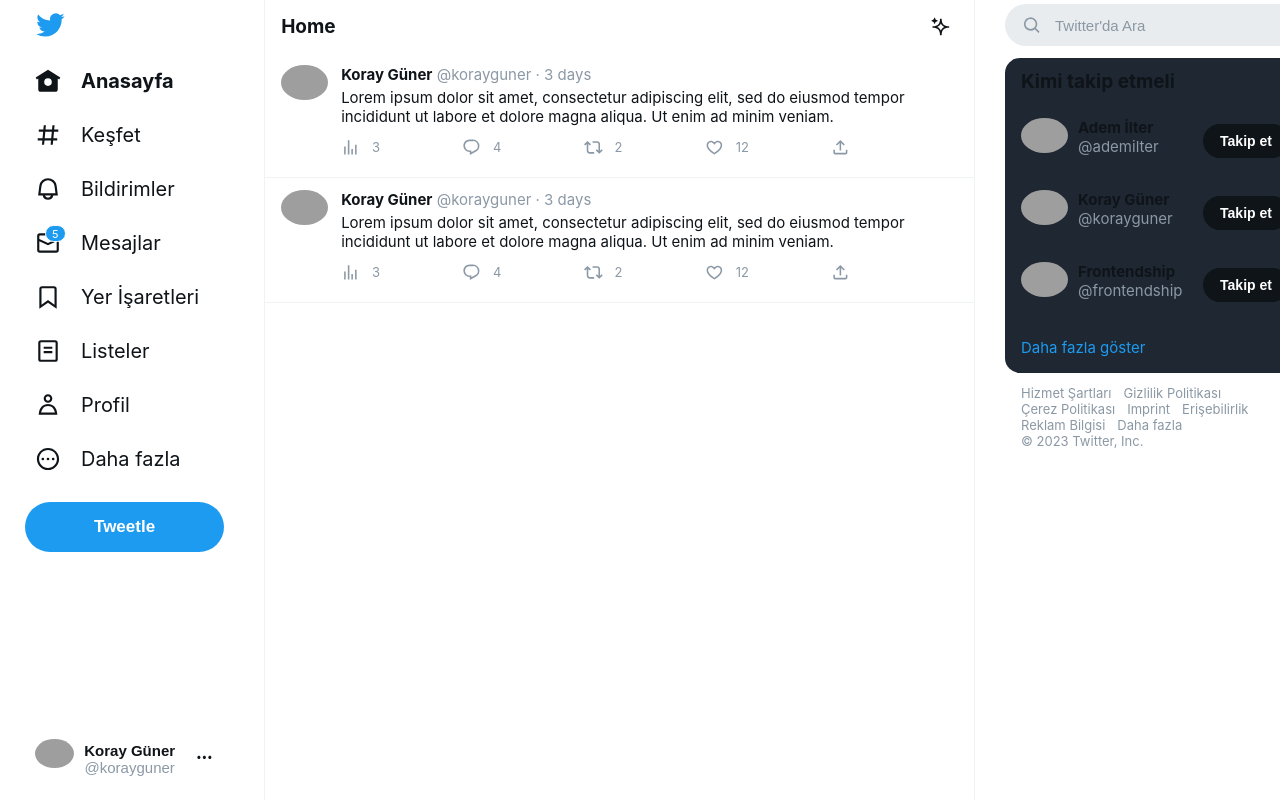
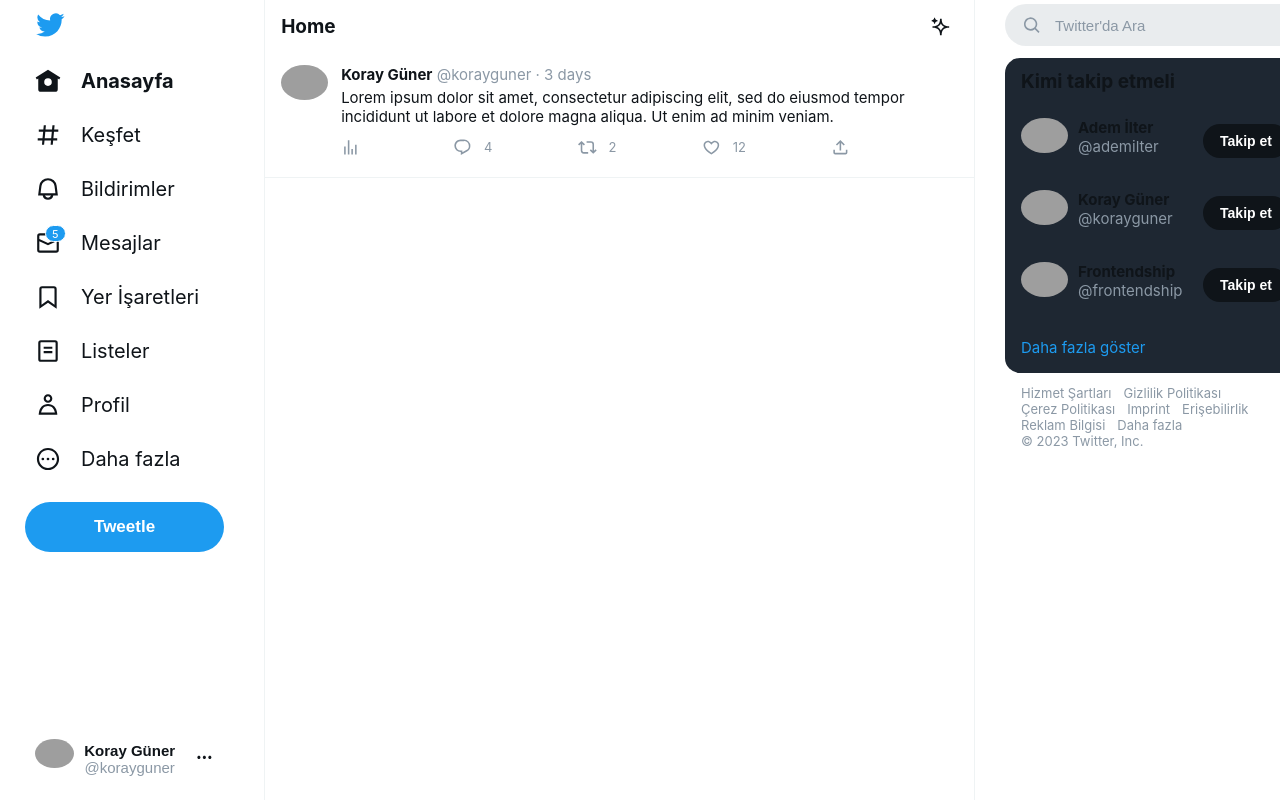
Before and after one commit to koraygnr/react-twitter-clone, a React (Create React App) app: page / in a window 1280 px wide. Shown: the top 800 px of the page. Built offline with nearby package versions, Linux system fonts and the light colour scheme; grey boxes are pictures that could not be loaded.

Commit message:
feat: tweetSlice and dispatch operations done

```diff
--- a/src/components/Modal/Modal.js
+++ b/src/components/Modal/Modal.js
@@ -1,13 +1,23 @@
-import React from 'react'
-import Button from '../Button/Button'
+import React, { useState } from 'react'
 import ThemeButton from '../Button/ThemeButton'
 import ProfilePhoto from '../ProfilePhoto/ProfilePhoto'
 import styles from "./Modal.module.scss"
 import IconButton from "../Button/IconButton"
 import { CloseIcon, MediaIcon, GifIcon, SurveyIcon, EmojiIcon, ActivityIcon, LocationIcon } from '../Icons'
+import { useDispatch } from 'react-redux'
+import { addTweet } from '../../redux/tweets/tweetsSlice'
 
 
 function Modal({ setIsOpen }) {
+    const dispatch = useDispatch()
+    const [ text, setText ] = useState("")
+
+    const onSubmit = () => {
+        const currentDate = new Date()
+        dispatch(addTweet(text, currentDate))
+        setIsOpen(false)
+    }
+
     return (
         <div className={styles.overlay}
             onClick={()=> setIsOpen(false)}
@@ -29,10 +39,13 @@
                     <div className={styles.tweet}>
                         <textarea
                             className={styles.textarea}
+                            value={text}
+                            onChange={(e)=>setText(e.target.value)}
                             placeholder="Neler oluyor?"
                             name=""
                             rows="6"
                             spellCheck="false"
+                            autoFocus
                         />
                     </div>
                 </div>
@@ -72,6 +85,7 @@
                     <div className={styles.footerRightSide}>
                         <ThemeButton
                         className={styles.tweetButton}
+                        onClick={onSubmit}
                         >
                         Tweetle
                         </ThemeButton>
--- a/src/components/Modal/Modal.module.scss
+++ b/src/components/Modal/Modal.module.scss
@@ -9,7 +9,7 @@
     display: flex;
     align-items: center;
     justify-content: center;
-    z-index: 1;
+    z-index: 200;
     background-color: rgba(255, 255, 255, 0.1);
 
     :global(html.Light) & {
@@ -30,7 +30,7 @@
         box-shadow: 0px 0px 39px -10px rgba(0,0,0,0.3);
         margin-top: 50px;
         margin-bottom: auto;
-        z-index: 100;
+        z-index: 300;
 
         .header {
             display: flex;
--- a/src/components/Tweet/Tweet.js
+++ b/src/components/Tweet/Tweet.js
@@ -5,8 +5,7 @@
 import IconButton from '../Button/IconButton'
 import { Statistics, ReplyIcon, RetweetIcon, LikeIcon, ShareIcon } from '../Icons'
 
-
-function Tweet({ name, slug, dataTime, text }) {
+function Tweet({ tweet }) {
   return (
     <article className={styles.tweet}>
         <div className={styles.avatar}>
@@ -14,36 +13,35 @@
         </div>
         <div className={styles.body}>
             <header className={styles.header}>
-                <span className={styles.name}>{name}</span>
-                <span>{` @${slug} · ${formatDistanceToNowStrict(dataTime)}`}</span>
+                <span className={styles.name}>{tweet.name}</span>
+                <span>{` @${tweet.userName} · ${formatDistanceToNowStrict(new Date(tweet.currentDate))}`}</span>
             </header>
             <div className={styles.content}>
-                {text}
+                {tweet.text}
             </div>
             <footer className={styles.footer}>
                 <div className={styles.footerButton}>
                     <IconButton className={styles.actionButton}>
                         <Statistics />
                     </IconButton>
-                    <span>3</span>
                 </div>
                 <div className={styles.footerButton}>
                     <IconButton className={styles.actionButton}>
                         <ReplyIcon />
                     </IconButton>
-                    <span>4</span>
+                    <span>{tweet.reply}</span>
                 </div>
                 <div className={styles.footerButton}>
                     <IconButton className={styles.actionButton}>
                         <RetweetIcon />
                     </IconButton>
-                    <span>2</span>
+                    <span>{tweet.retweet}</span>
                 </div>
                 <div className={styles.footerButton}>
                     <IconButton className={styles.actionButton}>
                         <LikeIcon />
                     </IconButton>
-                    <span>12</span>
+                    <span>{tweet.like}</span>
                 </div>
                 <div className={styles.footerButton}>
                     <IconButton className={styles.actionButton}>
--- a/src/components/Tweet/Tweet.module.scss
+++ b/src/components/Tweet/Tweet.module.scss
@@ -47,7 +47,6 @@
                     font-size: 13px;
                     color: var(--c-gray);
                     margin-left: 4px;
-
                 }
 
                 .actionButton{
--- a/src/pages/Home/Home.js
+++ b/src/pages/Home/Home.js
@@ -1,21 +1,18 @@
 import React from 'react'
 import Tweet from '../../components/Tweet/Tweet'
+import { useSelector } from 'react-redux'
 
 function Home() {
+
+  const tweets = useSelector(state => state.tweets.tweets)
+
   return (
     <div>
-      <Tweet
-        name="Koray Güner"
-        slug="korayguner"
-        dataTime={new Date("2023-01-05")}
-        text={`Lorem ipsum dolor sit amet, consectetur adipiscing elit, sed do eiusmod tempor incididunt ut labore et dolore magna aliqua. Ut enim ad minim veniam.`}
-      />
-      <Tweet
-        name="Koray Güner"
-        slug="korayguner"
-        dataTime={new Date("2023-01-05")}
-        text={`Lorem ipsum dolor sit amet, consectetur adipiscing elit, sed do eiusmod tempor incididunt ut labore et dolore magna aliqua. Ut enim ad minim veniam.`}
-      />
+      {
+        tweets && tweets.map( (tweet, i) => (
+          <Tweet tweet={tweet} key={i}/>
+        ))
+      }
     </div>
   )
 }
--- a/src/redux/store.js
+++ b/src/redux/store.js
@@ -1,8 +1,14 @@
 import { configureStore } from "@reduxjs/toolkit";
 import themeReducer from "./theme/themeSlice"
+import tweetsReducer from "./tweets/tweetsSlice"
 
 export const store = configureStore({
     reducer: {
-        theme: themeReducer
-    }
+        theme: themeReducer,
+        tweets: tweetsReducer
+    },
+    middleware: (getDefaultMiddleware) =>
+    getDefaultMiddleware({
+      serializableCheck: false,
+    }),
 })
--- /dev/null
+++ b/src/redux/tweets/tweetsSlice.js
@@ -0,0 +1,49 @@
+import { createSlice } from "@reduxjs/toolkit";
+import { nanoid } from "nanoid"
+
+export const tweetsSlice = createSlice({
+    name: "tweets",
+    initialState:{
+        tweets: [
+            {
+                id: nanoid(),
+                userName: "korayguner",
+                name: "Koray Güner",
+                currentDate: new Date("2023-01-05"),
+                text: "Lorem ipsum dolor sit amet, consectetur adipiscing elit, sed do eiusmod tempor incididunt ut labore et dolore magna aliqua. Ut enim ad minim veniam.",
+                reply: 4,
+                retweet: 2,
+                like: 12,
+            }
+        ]
+    },
+    reducers: {
+        addTweet:{
+            reducer:(state, action) => {
+                console.log(action.payload);
+                state.tweets.unshift(action.payload)
+            },
+
+            prepare: ( text, currentDate ) => {
+                return {
+                    payload:{
+                        id:nanoid(),
+                        userName: "korayguner",
+                        name: "Koray Güner",
+                        currentDate,
+                        text,
+                        reply: Math.floor(Math.random() * 20),
+                        retweet: Math.floor(Math.random() * 10),
+                        like:Math.floor(Math.random() * 300)
+
+                    }
+                }
+            },
+        }
+
+    },
+
+})
+
+export const { addTweet } = tweetsSlice.actions
+export default tweetsSlice.reducer
```
